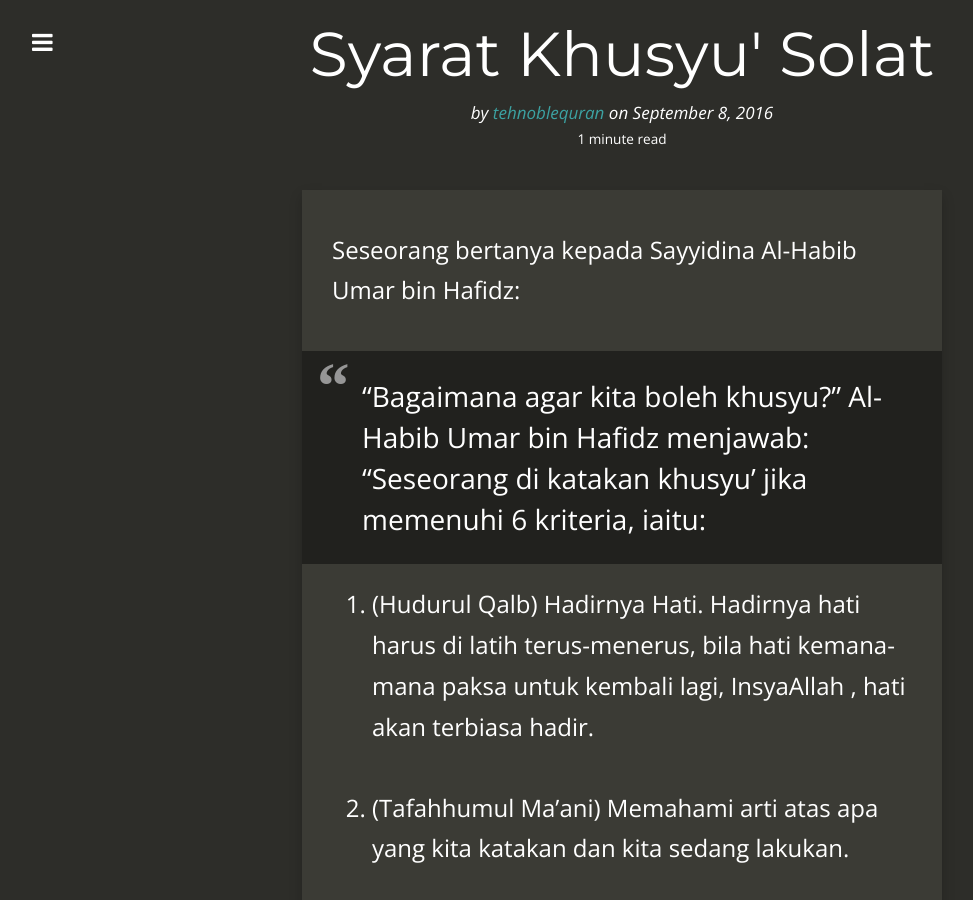
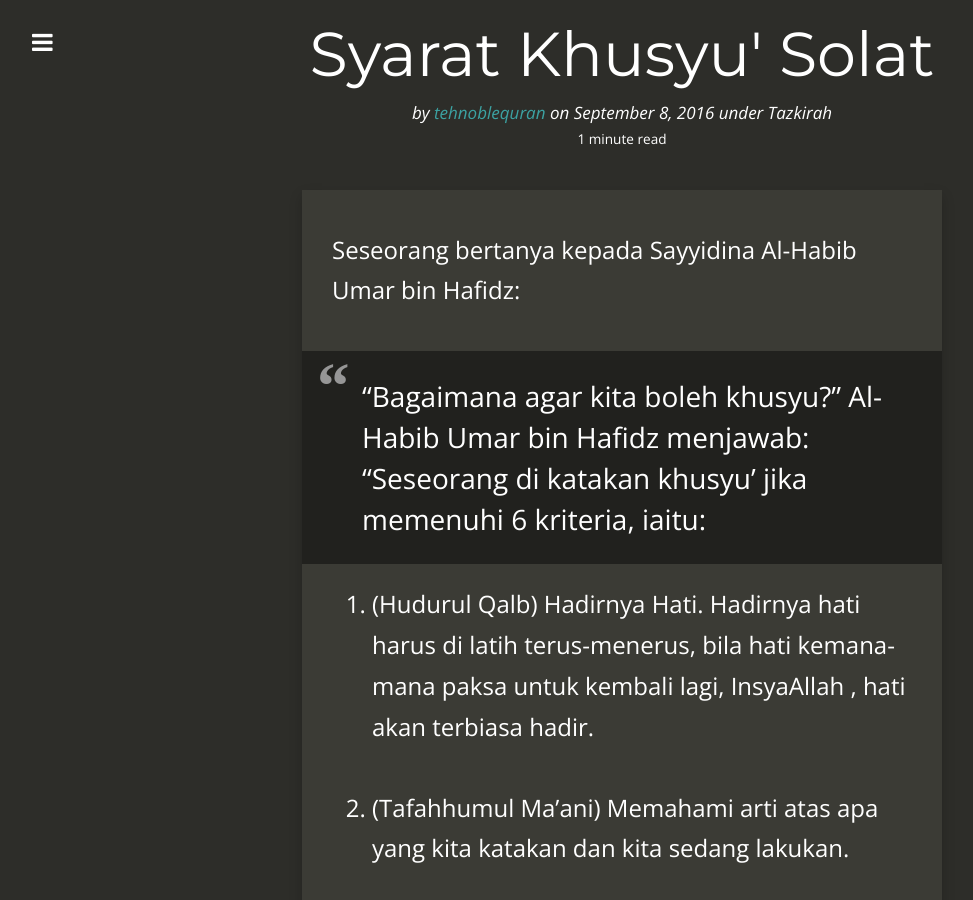
Before and after one commit to kedamaian/swsyafiq, a Jekyll site: the page built from _posts/2016-09-08-syarat-khusyu-solat.md, in a window 1280 px wide and 900 px high. Shown: the whole window, without its empty margins (18-991 px from the left). Built offline with Jekyll 4.4.1, drawn with Linux system fonts in a browser that asks for light colours; nearby versions of some CDN libraries; comment, search, counter and statistics services are not loaded.

Commit message:
Updated 2016-09-08-syarat-khusyu-solat.md

```diff
--- a/_posts/2016-09-08-syarat-khusyu-solat.md
+++ b/_posts/2016-09-08-syarat-khusyu-solat.md
@@ -3,6 +3,8 @@ layout: post
 published: true
 author: tehnoblequran
 title: Syarat Khusyu' Solat
+categories:
+  - Tazkirah
 ---
 Seseorang bertanya kepada Sayyidina Al-Habib Umar bin Hafidz:
 
```
